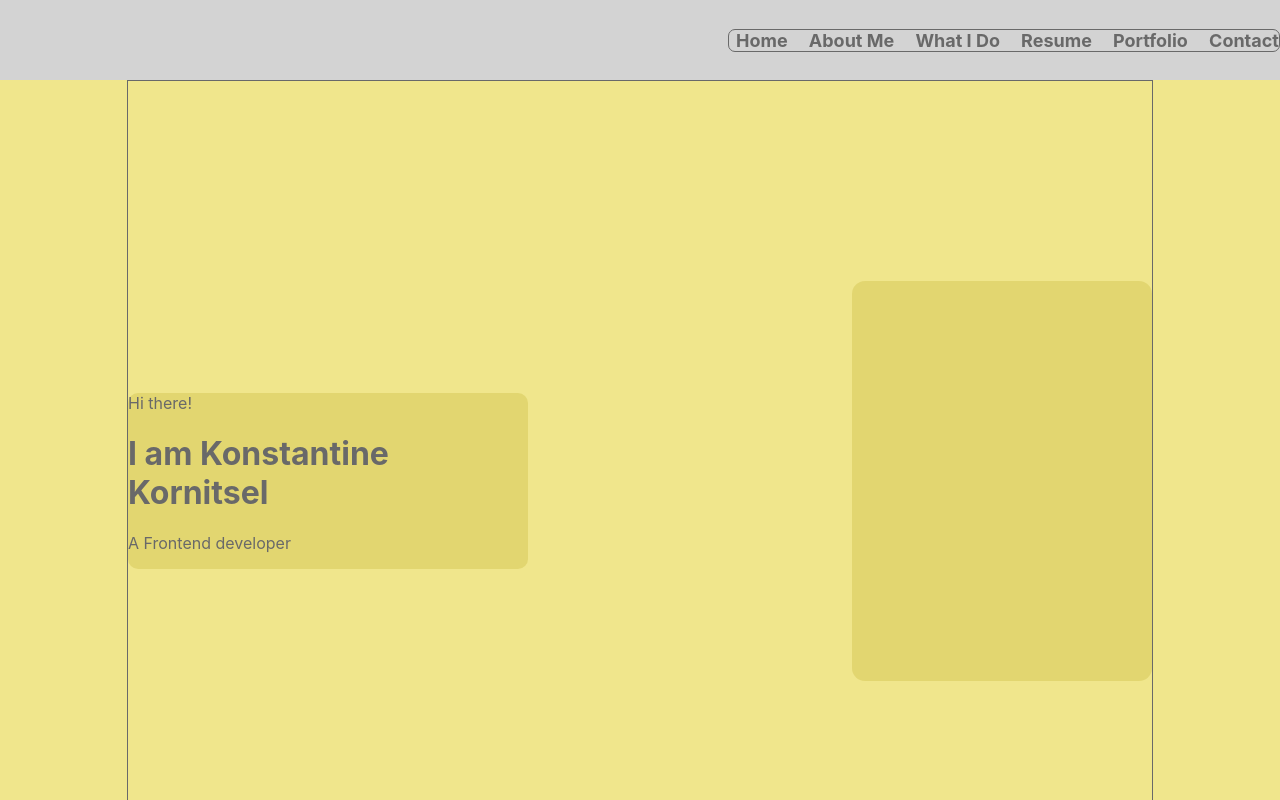
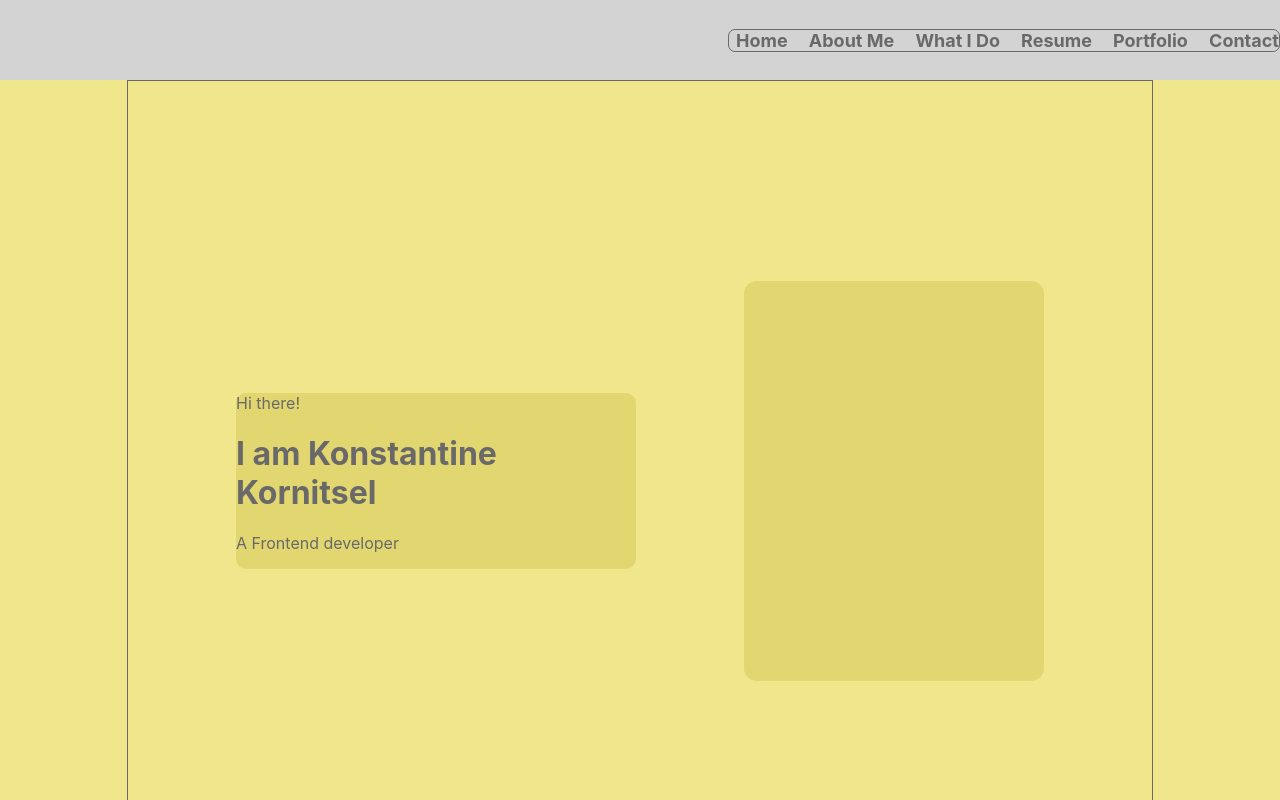
Before and after one commit to krlkonstantine/krl-portfolio, a React (Create React App) app: page / in a window 1280 px wide. Shown: the top 800 px of the page. Built offline with nearby package versions, Linux system fonts and the light colour scheme.

Commit message:
small refactoring

```diff
--- a/src/Components/Footer/Footer.module.css
+++ b/src/Components/Footer/Footer.module.css
@@ -1,5 +1,5 @@
 .footerContainer {
-    height: 40vh;
+    height: 20vh;
     background-color: rgba(102, 131, 131, 0.71);
 }
 
@@ -10,12 +10,12 @@
     display: flex;
     flex-direction: column;
     align-items: center;
-    justify-content: space-around;
+    justify-content: space-evenly;
     border: 1px solid dimgray;
 }
 
 .displText {
-    margin: 15px;
+    margin: 10px;
     color: #555;
     font-size: 30px;
     background-color: rgba(211, 211, 211, 0.34);
@@ -26,6 +26,7 @@
 .sNetworksImgLinksContainer {
     border: 1px solid #555555;
     display: flex;
+    flex-wrap: wrap;
     align-content: center;
     justify-content: space-evenly;
     width: 50%;
--- a/src/Components/Footer/Footer.tsx
+++ b/src/Components/Footer/Footer.tsx
@@ -9,29 +9,29 @@ export const Footer = () => {
                     Konstantine Kornitsel
                 </div>
                 <div className={stylesFooter.sNetworksImgLinksContainer}>
-                    <a href="https://www.facebook.com/it.incubator.by/"><img className={stylesFooter.sNetworksImgs}
+                    <a href="https://www.facebook.com/krlkostya/" target="_blank"><img className={stylesFooter.sNetworksImgs}
                                                                              src="https://louisville.edu/english/images/facebookicon.png/image"
                                                                              alt="fb-logo"/></a>
 
 
-                    <a href="https://vk.com/kornitsel/"><img className={stylesFooter.sNetworksImgs}
+                    <a href="https://vk.com/kornitsel/" target="_blank"><img className={stylesFooter.sNetworksImgs}
                                                                              //src="https://upload.wikimedia.org/wikipedia/commons/thumb/4/4f/Twitter-logo.svg/512px-Twitter-logo.svg.png"
                                                                              src="https://cdn-icons-png.flaticon.com/512/2111/2111747.png"
                                                                              //src="../vk_logo_2.png"
                                                                              alt="vk-logo"/></a>
                     <a
-                        href="https://t.me/kornitsel/"><img className={stylesFooter.sNetworksImgs}
+                        href="https://t.me/kornitsel/" target="_blank"><img className={stylesFooter.sNetworksImgs}
                                                                               src="https://upload.wikimedia.org/wikipedia/commons/thumb/8/82/Telegram_logo.svg/2048px-Telegram_logo.svg.png"
                                                                               alt="tg-logo"/></a>
 
 
-                    <a href="https://www.facebook.com/it.incubator.byhttps://github.com/krlkonstantine/"><img className={stylesFooter.sNetworksImgs}
+                    <a href="https://github.com/krlkonstantine/" target="_blank"><img className={stylesFooter.sNetworksImgs}
                                                                              src="https://cdn4.iconfinder.com/data/icons/iconsimple-logotypes/512/github-512.png"
                                                                              alt="gitHub-logo"/></a>
 
                 </div>
                 <span className={stylesFooter.frrelanceBtn}>
-                    Send Message
+                    Copyright © 2023 KornitselDev. All rights reserved.
                 </span>
 
             </div>
--- a/src/Components/Home/Home.module.css
+++ b/src/Components/Home/Home.module.css
@@ -1,6 +1,16 @@
 .mainHome {
     height: 100vh;
     background-color: khaki;
+}
+.basicContainer {
+    height: 100%;
+    width: 80%;
+    margin: 0 auto;
+    display: flex;
+    flex-wrap: wrap;
+    align-items: center;
+    justify-content: space-evenly;
+    border: 1px solid dimgray;
 }
 
 .greetingText {
@@ -15,5 +25,12 @@
     width: 300px;
     height: 400px;
     background-color: rgba(171, 150, 4, 0.2);
-border-radius: 13px;
+    border-radius: 13px;
+    display: flex;
+    flex-direction: column;
+    align-content: center;
 }
+.img{
+    width: 90%;
+    height: auto;
+}
--- a/src/Components/Home/Home.tsx
+++ b/src/Components/Home/Home.tsx
@@ -1,18 +1,19 @@
 import React from 'react';
 import homeStyle from './Home.module.css'
-import stylesContainer from "../../common/styles/Container.module.css"
 
 export const Home = () => {
     return (
         <div className={homeStyle.mainHome}>
-            <div className={stylesContainer.basicContainer}>
+            <div className={homeStyle.basicContainer}>
                 <div className={homeStyle.greetingText}>
                     <span>Hi there!</span>
                     <h1>I am Konstantine Kornitsel</h1>
                     <p>A Frontend developer</p>
                 </div>
                 <div className={homeStyle.myPhoto}>
-
+{/*
+                    <img className={homeStyle.img} src="https://avatars.githubusercontent.com/u/82206018?v=4" alt=""/>
+*/}
                 </div>
             </div>
         </div>
--- a/src/common/styles/Container.module.css
+++ /dev/null
@@ -1,10 +0,0 @@
-.basicContainer {
-    height: 100%;
-    width: 80%;
-    margin: 0 auto;
-    display: flex;
-    flex-wrap: wrap;
-    align-items: center;
-    justify-content: space-between;
-    border: 1px solid dimgray;
-}
```
